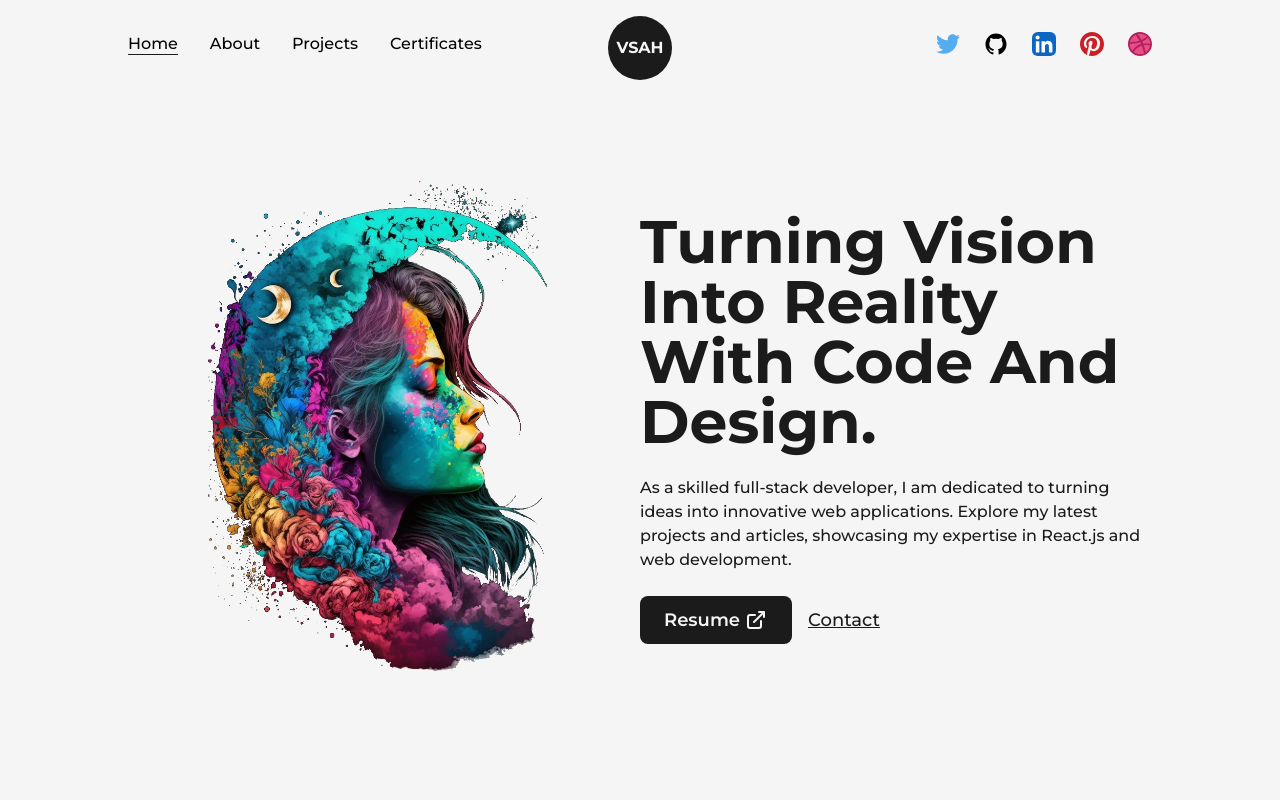
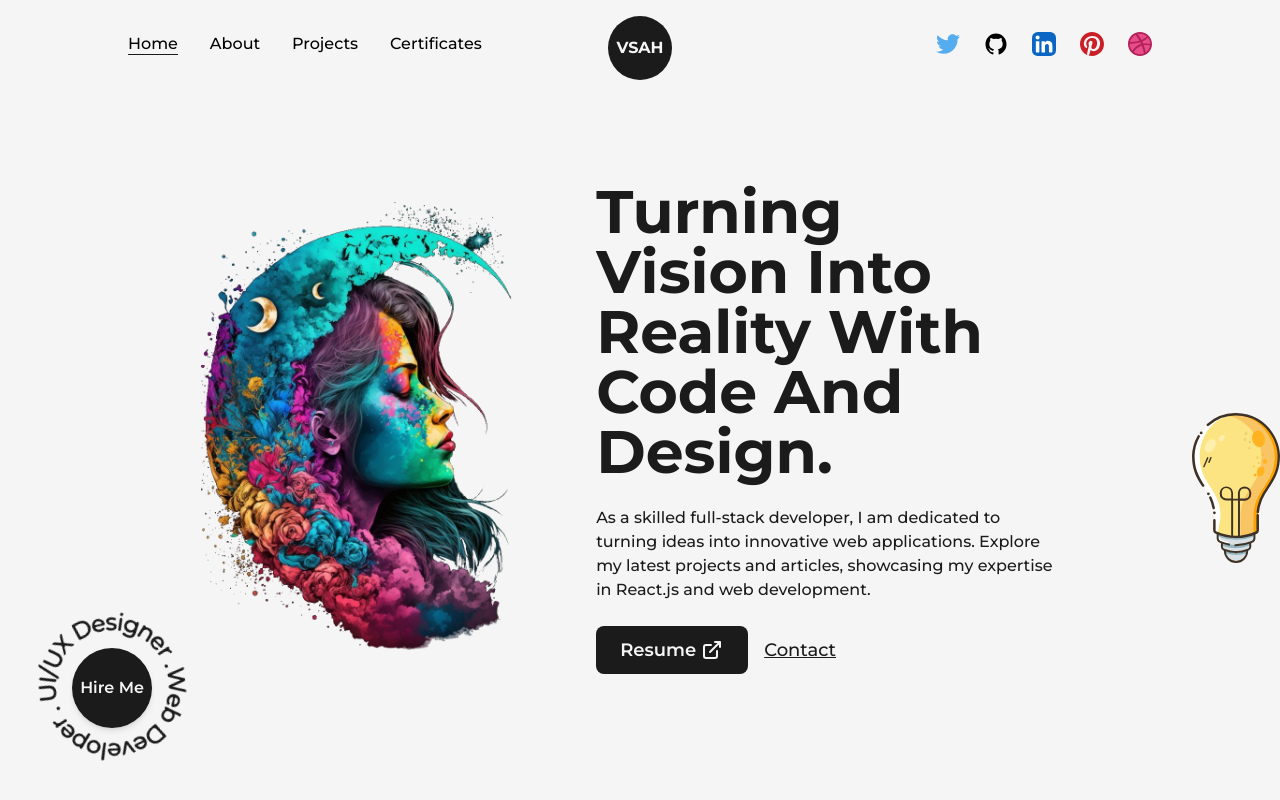
Before and after one commit to VioleHours/My-portfolio, a Next.js app: page / in a window 1280 px wide. Shown: the top 800 px of the page. Built offline with nearby package versions, Linux system fonts and the light colour scheme.

Commit message:
nuevas actualizaciones

```diff
--- a/src/components/HireMe.js
+++ b/src/components/HireMe.js
@@ -1,6 +1,6 @@
 import React from "react";
 import { CircularText } from "./Icons";
-import Link from 'next/link'
+import Link from "next/link";
 
 const HireMe = () => {
   return (
@@ -10,10 +10,15 @@ const HireMe = () => {
     "
     >
       <div className="w-48 h-auto flex items-center justify-center relative">
-        {/* <CircularText className={"fill-dark animate-spin-slow"} /> */}
-        <Link href='violehours@gmail.com' className="flex items-center justify-center
-        absolute left-1/2 top-1/2 -translate-x-1/2 -translate-y-1/2
-        ">
+        <CircularText className={"fill-dark animate-spin-slow"} />
+        <Link
+          href="mailto:violehours@gmail.com"
+          className="flex items-center justify-center
+        absolute left-1/2 top-1/2 -translate-x-1/2 -translate-y-1/2 bg-dark
+        text-light shadow-md border-solid border-dark w-20 h-20 rounded-full
+        font-semibold hover:bg-light hover:text-dark
+        "
+        >
           Hire Me
         </Link>
       </div>
--- /dev/null
+++ b/src/pages/about.js
@@ -0,0 +1,27 @@
+import AnimatedText from "@/components/AnimatedText";
+import Layout from "@/components/Layout";
+import Head from "next/head";
+import React from "react";
+
+const about = () => {
+  return (
+    <>
+      <Head>
+        <title> VioleHours | About Page</title>
+        <meta name="description" content="any description" />
+      </Head>
+      <main className="flex w-full flex-col items-center justify-center">
+        <Layout className="pt-16">
+          <AnimatedText text="Passion Fuels Purpose!" />
+          <div className="grid w-full grid-cols-8 gar-16">
+            <div className="">
+                <h2 className="mb-4 text-lg font-bold uppercase text-dark/75">Biography</h2>
+            </div>
+          </div>
+        </Layout>
+      </main>
+    </>
+  );
+};
+
+export default about;
--- a/src/pages/index.js
+++ b/src/pages/index.js
@@ -6,8 +6,9 @@ import profilePic from "../../public/images/profile/developer-pic-1.png";
 import Link from "next/link";
 import { LinkArrow } from "@/components/Icons";
 import HireMe from "@/components/HireMe";
+import lightBulb from "../../public/images/svgs/miscellaneous_icons_1.svg"
 
-export default function Home() {
+const Home = () => {
   return (
     <>
       <Head>
@@ -22,6 +23,7 @@ export default function Home() {
                 src={profilePic}
                 alt="VioleImage"
                 className="w-full h-auto"
+                priority={true}
               />
             </div>
             <div className="w-1/2 flex flex-col items-center self-center">
@@ -36,25 +38,37 @@ export default function Home() {
                 web development.
               </p>
               <div className="flex items-center self-start mt-2">
-                <Link href="/VioletaHours.pdf" target={"_blank"}
-                className="flex items-center bg-dark text-light p-2.5 px-6
+                <Link
+                  href="/VioletaHours.pdf"
+                  target={"_blank"}
+                  className="flex items-center bg-dark text-light p-2.5 px-6
                 rounded-lg text-lg font-semibold hover:bg-light hover:text-dark
                 border-solid border-transparent hover:border-dark
                 "
-                download={true}
-                >Resume
-                <LinkArrow className={"w-6 ml-1"} />
+                  download={true}
+                >
+                  Resume
+                  <LinkArrow className={"w-6 ml-1"} />
                 </Link>
-                <Link href="mailto:violehours@gmail.com" target={"_blank"}
-                className="ml-4 text-lg font-medium capitalize text-dark underline"
-                >Contact</Link>
+                <Link
+                  href="mailto:violehours@gmail.com"
+                  target={"_blank"}
+                  className="ml-4 text-lg font-medium capitalize text-dark underline"
+                >
+                  Contact
+                </Link>
               </div>
             </div>
           </div>
         </Layout>
 
-        <HireMe/>
+        <HireMe />
+        <div className="aboslute right-8 bottom-8 inline-block w-24">
+          <Image src={lightBulb} alt="VioleHours" className="w-full h-auto" />
+        </div>
       </main>
     </>
   );
 }
+
+export default Home;
```
Also changed, not shown: src/components/Footer.js (+18 -4 lines), src/pages/_app.js (+11 -7 lines).
